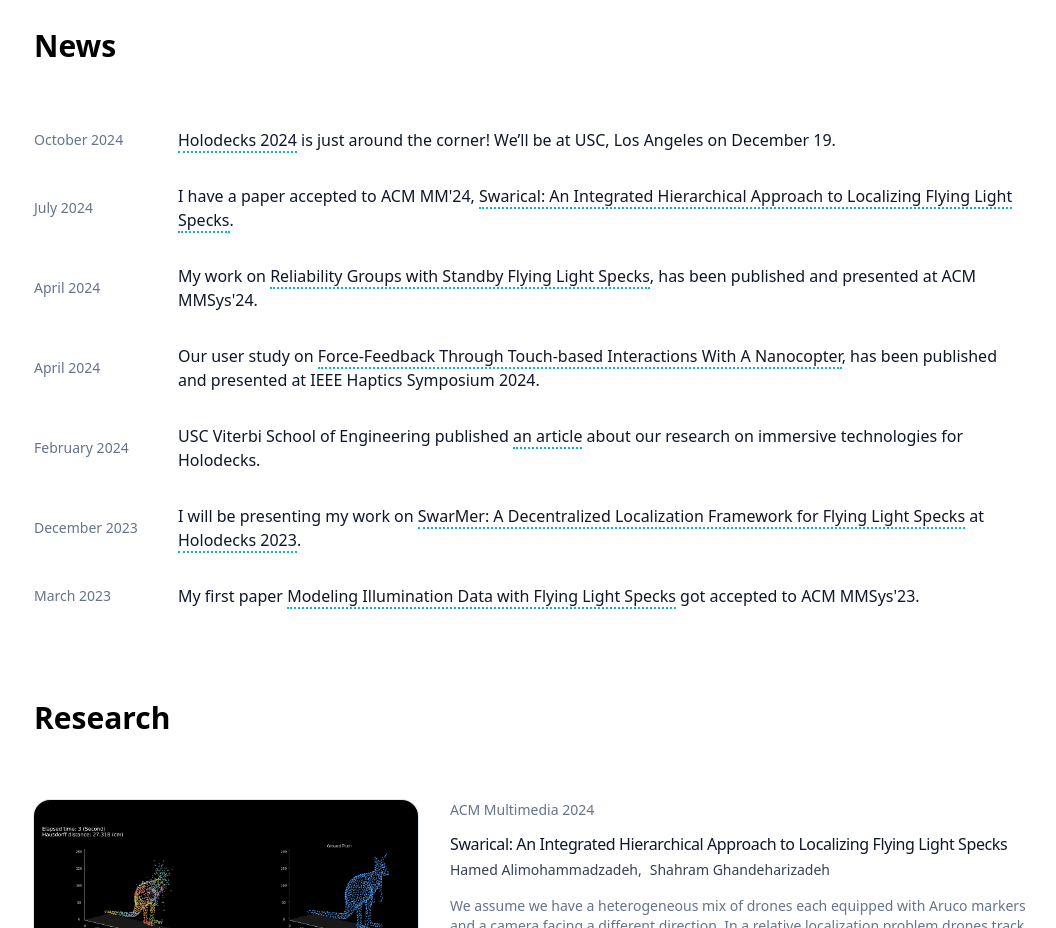
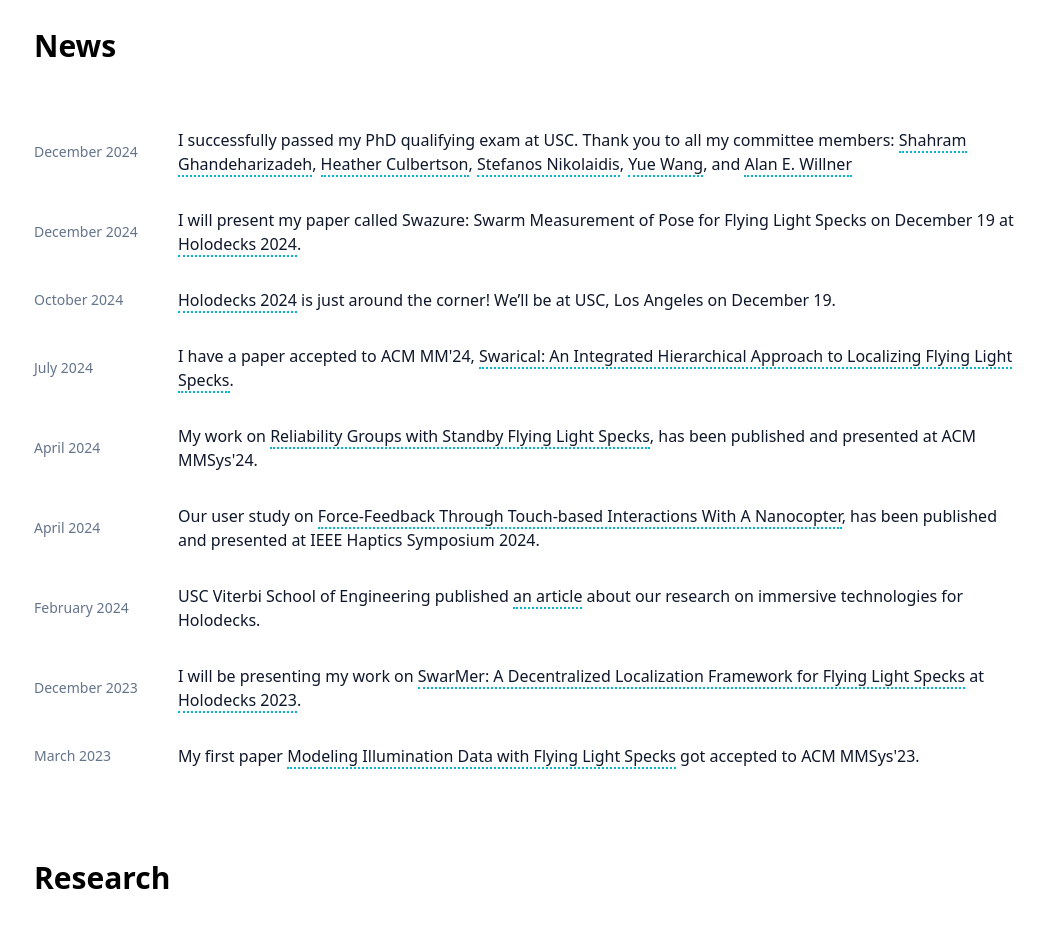
Before and after one commit to Hamedamz/hamedamz.github.io, a Nuxt app: page / in a window 1280 px wide. Shown: the part 820-1748 px from the top of the page, without its empty margins (110-1166 px from the left). Built offline with nearby package versions, Linux system fonts and the light colour scheme.

Commit message:
update news

```diff
--- a/data/news.ts
+++ b/data/news.ts
@@ -1,6 +1,21 @@
 import type {News} from "~/data/types";
 
 const NEWS: News[] = [
+    {
+        month: "December",
+        year: "2024",
+        headline: "I successfully passed my PhD qualifying exam at USC. Thank you to all my committee members: " +
+            "<a class='link' href='https://viterbi.usc.edu/directory/faculty/Ghandeharizadeh/Shahram' target='_blank'>Shahram Ghandeharizadeh</a>, " +
+            "<a class='link' href='https://viterbi.usc.edu/directory/faculty/Culbertson/Heather' target='_blank'>Heather Culbertson</a>, " +
+            "<a class='link' href='https://stefanosnikolaidis.net/' target='_blank'>Stefanos Nikolaidis</a>, " +
+            "<a class='link' href='https://yuewang.xyz/' target='_blank'>Yue Wang</a>, and " +
+            "<a class='link' href='https://viterbi.usc.edu/directory/faculty/Willner/Alan' target='_blank'>Alan E. Willner</a>"
+    },
+    {
+        month: "December",
+        year: "2024",
+        headline: "I will present my paper called Swazure: Swarm Measurement of Pose for Flying Light Specks on December 19 at <a class='link' href='https://www.holodecks.quest/' target='_blank'>Holodecks 2024</a>."
+    },
     {
         month: "October",
         year: "2024",
--- a/package.json
+++ b/package.json
@@ -3,7 +3,7 @@
   "private": true,
   "type": "module",
   "scripts": {
-    "build": "nuxt build",
+    "build": "nuxt build --preset github_pages",
     "dev": "nuxt dev",
     "generate": "nuxt generate",
     "preview": "nuxt preview",
```
